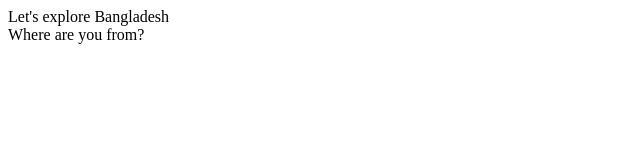
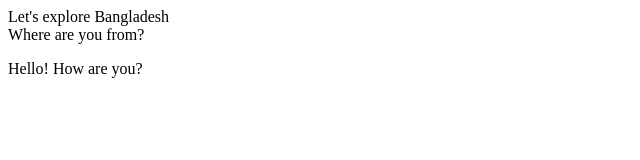
Before and after one commit to Rawnak944/git, a plain HTML site: page index.html in a window 1280 px wide. Shown: the whole page, without its empty margins (0-640 px from the left). Drawn offline with Linux system fonts and the light colour scheme.

Commit message:
Update index.html

```diff
--- a/index.html
+++ b/index.html
@@ -1,2 +1,3 @@
 <div>Let's explore Bangladesh</div>
 <div>Where are you from?</div>
+<p>Hello! How are you?</p>
```
